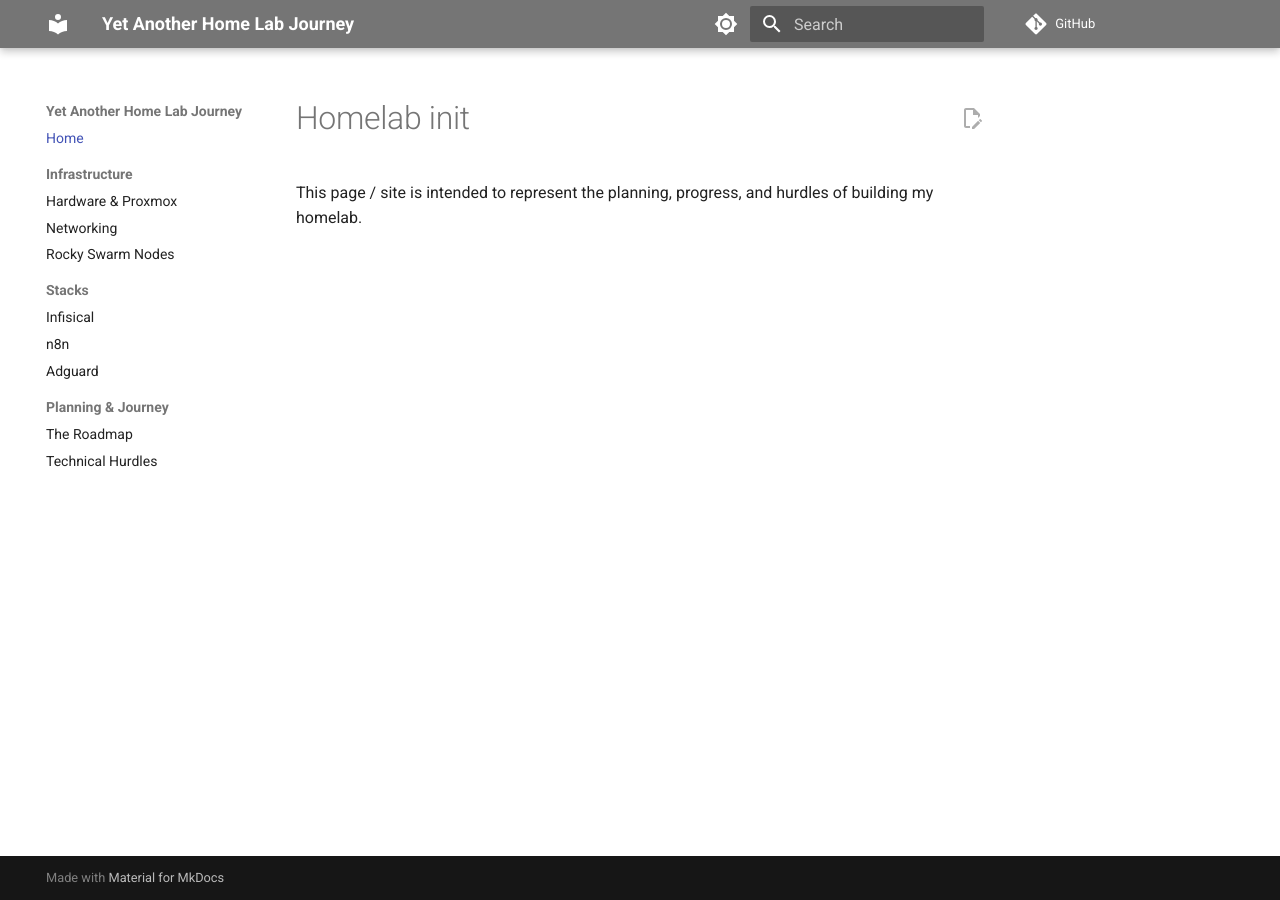
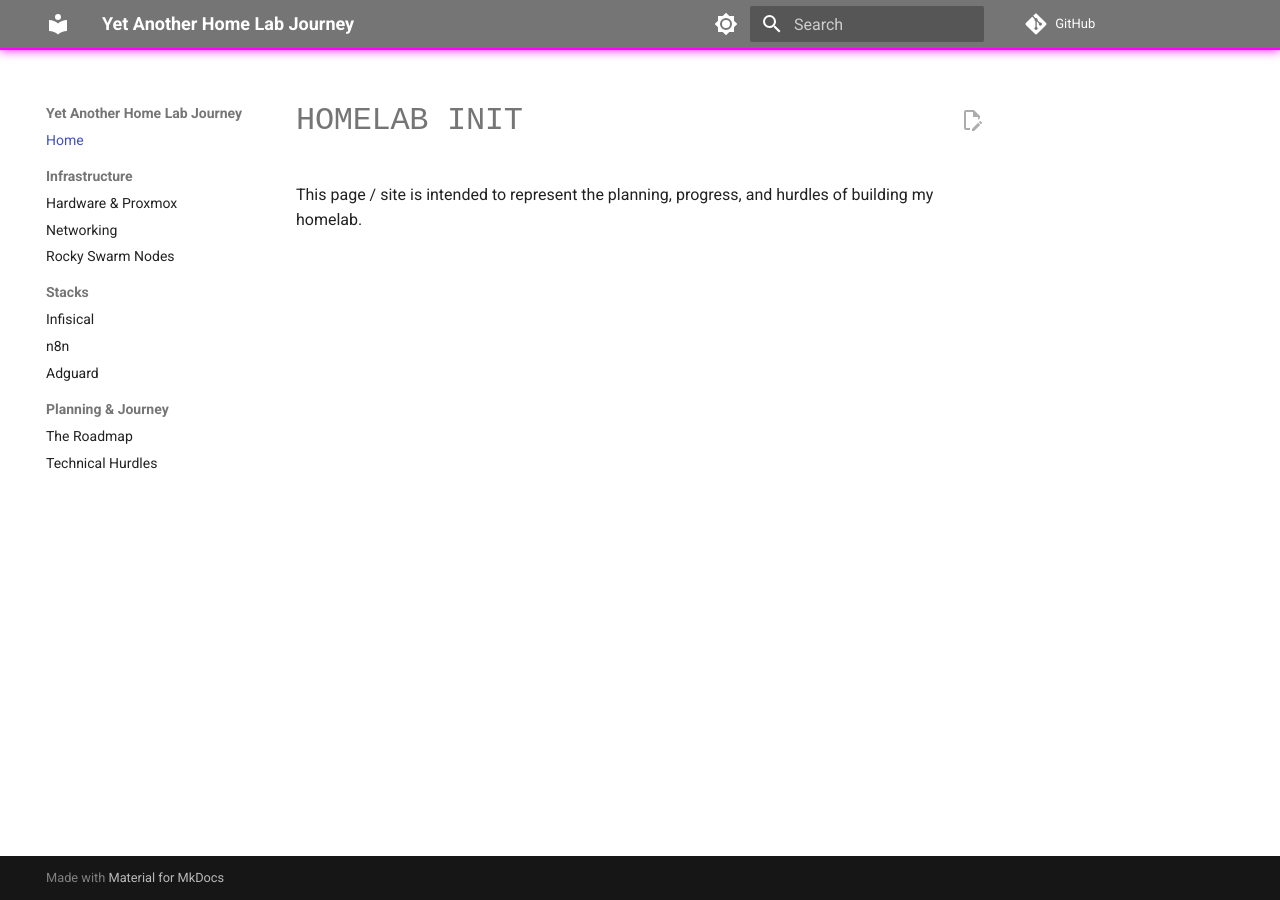
Before and after one commit to EncryptedFunk/EncryptedFunk.github.io, an MkDocs documentation site: the page built from docs/index.md, in a window 1280 px wide. Built offline with MkDocs 1.6.1 and Material for MkDocs 9.7.7, drawn with Linux system fonts in a browser that asks for light colours; comment, search, counter and statistics services are not loaded.

Commit message:
Add Mermaid plugin configuration and custom CSS for enhanced styling

```diff
--- /dev/null
+++ b/docs/stylesheets/extra.css
@@ -0,0 +1,22 @@
+:root [data-md-color-scheme="slate"] {
+  /* Cyberpunk Neon Colors */
+  --md-primary-fg-color: #000000;
+  --md-primary-fg-color--dark: #050505;
+  --md-accent-fg-color: #ff00ff; /* Neon Pink */
+
+  /* Sidebar and text glow */
+  --md-typeset-a-color: #00ffff; /* Neon Cyan links */
+}
+
+/* Add a glowing border to the header */
+.md-header {
+  border-bottom: 2px solid #ff00ff;
+  box-shadow: 0 0 10px #ff00ff;
+}
+
+/* Custom "Terminal" font for code and headers */
+h1, h2, h3, .md-code {
+  font-family: 'Courier New', Courier, monospace !important;
+  text-transform: uppercase;
+  letter-spacing: 1px;
+}
--- a/mkdocs.yml
+++ b/mkdocs.yml
@@ -68,3 +68,6 @@
   - search
   - mermaid2:
       render_mermaid: true
+
+extra_css:
+  - stylesheets/extra.css
```
